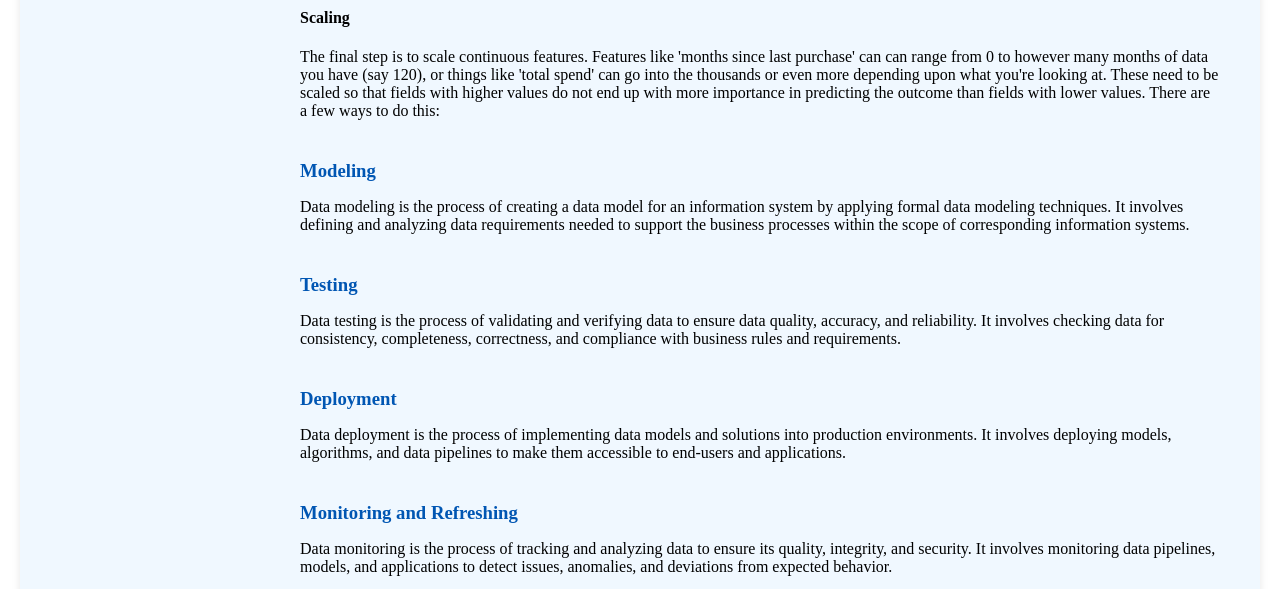
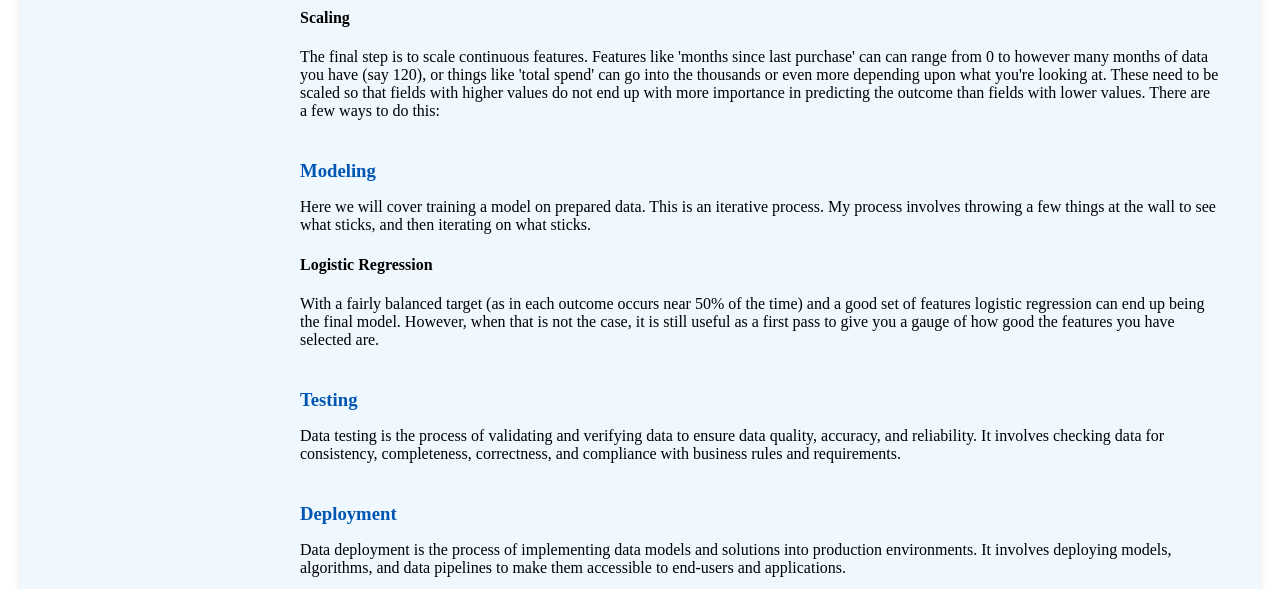
Before and after one commit to twwebb3/personal-website, a Django app: page /notes/data_science/ in a window 1280 px wide. Shown: the part 2096-2685 px from the top of the page. Run offline with Django 4.2, Linux system fonts and the light colour scheme.

Commit message:
data science notes detail added.

```diff
--- a/notes/templates/data_science.html
+++ b/notes/templates/data_science.html
@@ -210,7 +210,18 @@
                 </section>
                 <section id="response-detail-modeling">
                     <h3>Modeling</h3>
-                    <p>Data modeling is the process of creating a data model for an information system by applying formal data modeling techniques. It involves defining and analyzing data requirements needed to support the business processes within the scope of corresponding information systems.</p>
+                    <p>
+                        Here we will cover training a model on prepared data. This is an iterative process. My process
+                        involves throwing a few things at the wall to see what sticks, and then iterating on what sticks.
+                    </p>
+
+                    <h4>Logistic Regression</h4>
+                    <p>
+                        With a fairly balanced target (as in each outcome occurs near 50% of the time) and a good set of
+                        features logistic regression can end up being the final model. However, when that is not the
+                        case, it is still useful as a first pass to give you a gauge of how good the features you have
+                        selected are.
+                    </p>
                 </section>
                 <section id="response-detail-testing">
                     <h3>Testing</h3>
```
